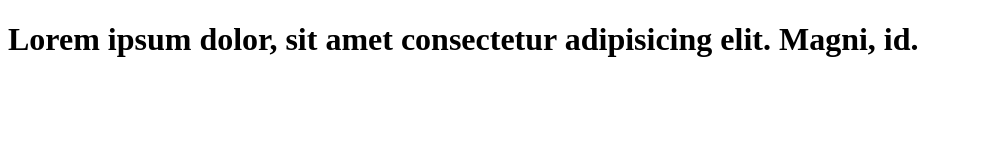
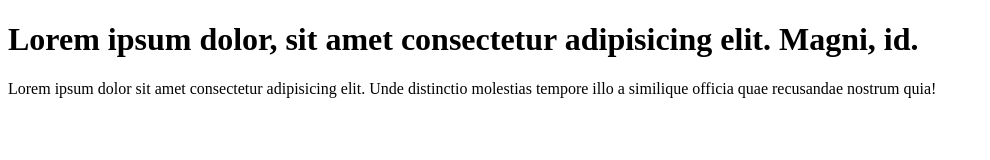
Before and after one commit to Ritwik-cloud/learning-git, a plain HTML site: page index.html in a window 1280 px wide. Shown: the whole page, without its empty margins (0-990 px from the left). Drawn offline with Linux system fonts and the light colour scheme.

Commit message:
para added

```diff
--- a/index.html
+++ b/index.html
@@ -7,5 +7,6 @@
 </head>
 <body>
     <h1>Lorem ipsum dolor, sit amet consectetur adipisicing elit. Magni, id.</h1>
+    <p>Lorem ipsum dolor sit amet consectetur adipisicing elit. Unde distinctio molestias tempore illo a similique officia quae recusandae nostrum quia!</p>
 </body>
 </html>
```
